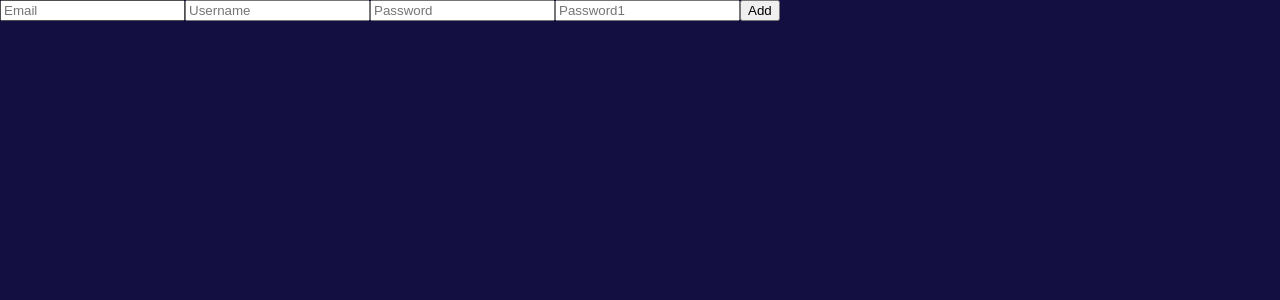
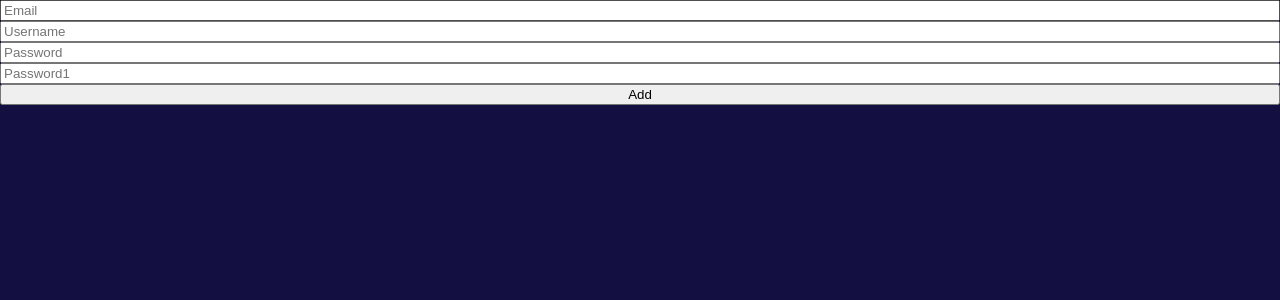
Before and after one commit to MeluvRose/ToDoReact, a React (Vite) app: page / in a window 1280 px wide. Shown: the top 300 px of the page. Built offline with nearby package versions, Linux system fonts and the light colour scheme; a web font is replaced by a local one.

Commit message:
#6.7 Form Vaildation

```diff
--- a/src/ToDoList.tsx
+++ b/src/ToDoList.tsx
@@ -30,16 +30,39 @@
 */
 
 function ToDoList() {
-  const { register, watch } = useForm();
-  // console.log(register("toDo"));
-  console.log(watch());
+  const { register, watch, handleSubmit, formState } = useForm();
+  const onValid = (data: any) => {
+    console.log(data);
+  };
+  console.log(formState.errors);
   return (
     <div>
-      <form>
-        <input {...register("Email")} placeholder="Email" />
-        <input {...register("Username")} placeholder="Username" />
-        <input {...register("Password")} placeholder="Password" />
-        <input {...register("Password1")} placeholder="Password1" />
+      <form
+        style={{ display: "flex", flexDirection: "column" }}
+        onSubmit={handleSubmit(onValid)}
+      >
+        <input
+          {...register("Email", { required: true, minLength: 10 })}
+          placeholder="Email"
+        />
+        <input
+          {...register("Username", { required: true })}
+          placeholder="Username"
+        />
+        <input
+          {...register("Password", { required: true, minLength: 5 })}
+          placeholder="Password"
+        />
+        <input
+          {...register("Password1", {
+            required: "Password required",
+            minLength: {
+              value: 5,
+              message: "This password Too short",
+            },
+          })}
+          placeholder="Password1"
+        />
         <button>Add</button>
       </form>
     </div>
```
